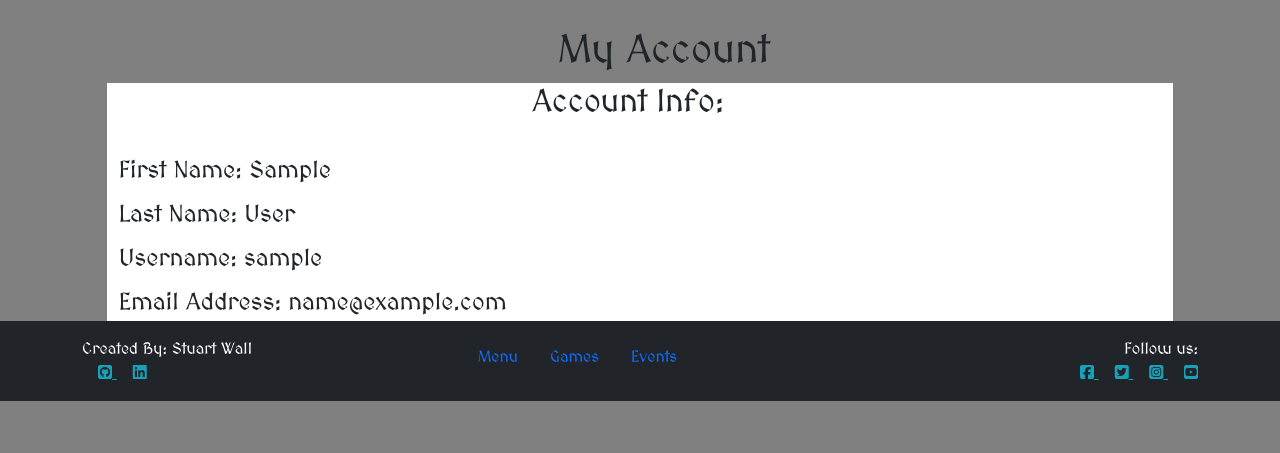
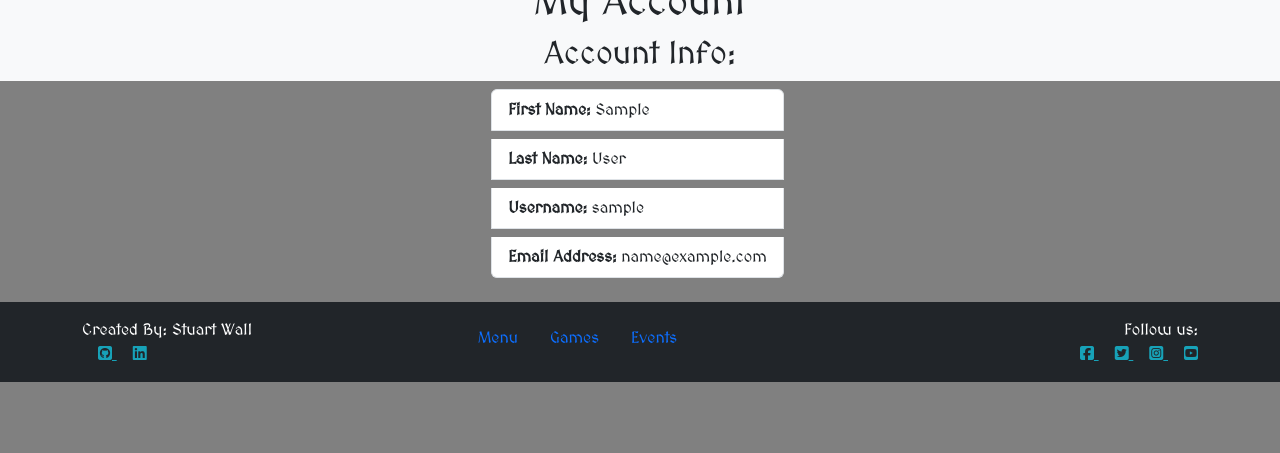
Before and after one commit to Clinelly/CI_PP4_Dragons_Flagon, a Django app: page /booking/user-panel/ in a window 1280 px wide. Shown: the part 347-800 px from the top of the page. Run offline with Django 3.2, Linux system fonts and the light colour scheme; the visitor is signed in with stand-in values (Sample User, id 1); data that the repository does not hold is empty; some libraries are stand-ins or nearby versions.

Commit message:
Change layout of userPanel.html

```diff
--- a/templates/index.html
+++ b/templates/index.html
@@ -53,7 +53,6 @@
                     </div>
                 </div>
                 {% if forloop.counter|divisibleby:6 %}
-                <form method="POST" action="{% url 'comment_update' post.id comment.id %}"></form>
             </div>
             <div class="row">
                 {% endif %}
--- a/templates/userPanel.html
+++ b/templates/userPanel.html
@@ -7,30 +7,33 @@
 
 
 {% if user.is_authenticated %}
-<h1 class=" ms-5 mt-5 text-center">My Account</h1>
-
-<div class="container-fluid col-10 bg-body">
-    <div class="container-fluid row bg-body">
-        <h2 class="text-center">Account Info:</h2>
-        <ul class="list-group fs-4 mt-3">
-                <li class="list-group mt-2">First Name: {{ user.first_name }}</li>
-                <li class="list-group mt-2">Last Name: {{ user.last_name }}</li>
-                <li class="list-group mt-2">Username: {{ user.username }}</li>
-                <li class="list-group mt-2">Email Address: {{ user.email }}</li>
-        </ul>
+<div class="row container-fluid d-flex align-items-center text-center bg-light mx-auto">
+    <h1>My Account</h1>
+</div>
+    <div class="row container-fluid d-flex align-items-center text-center mx-auto bg-light">
+        <h2>Account Info:</h2>
     </div>
-</div>
+        <div class="container-fluid d-flex align-items-center">
+            <ul class="list-group mx-auto justify-content-center">
+                <li class="list-group-item mt-2"><strong>First Name:</strong> {{ user.first_name }}</li>
+                <li class="list-group-item mt-2"><strong>Last Name:</strong> {{ user.last_name }}</li>
+                <li class="list-group-item mt-2"><strong>Username:</strong> {{ user.username }}</li>
+                <li class="list-group-item mt-2"><strong>Email Address:</strong> {{ user.email }}</li>
+            </ul>
+    </div>
+<br>
 
 <!--Appointment Loop-->
 {% if bookings.count > 0 %}
-<div class="mt-5 ">
-    <h1 class=" ms-5">My Bookings:</h1>
-    <div class="shadow p-4 mb-3 bg-body bg-body rounded text-black  m-5">
+<div class="row container-fluid d-flex align-items-center text-center bg-light mx-auto">
+    <h2>My Bookings:</h1>
+</div>
+    <div class="container-fluid d-flex align-items-center shadow bg-body rounded text-black">
         {% for booking in bookings %}
-        <div class="list-group fs-4 border p-3 mb-3">
-            <p class="list-group mt-2">Day: {{ booking.day }}</p>
-            <p class="list-group mt-2">Time: {{ booking.time }}</p>
-            <p class="list-group mt-2">Service: {{ booking.service }}</p>
+        <ul class="list-group mx-auto justify-content-center">
+            <li class="list-group-item mt-2"><strong>Day:</strong> {{ booking.day }}</li>
+            <li class="list-group-item mt-2"><strong>Time:</strong> {{ booking.time }}</li>
+            <li class="list-group-item mt-2"><strong>Service:</strong> {{ booking.service }}</li>
             <div class="mt-3 mb-2">
                 <a class="btn btn-primary rounded-3 p-2" href="{% url 'booking:user-update' booking.id %}">Edit Booking</a>
                 <a class="btn btn-primary rounded-3 p-2" href="{% url 'booking:delete-booking' booking.id %}">Delete Booking</a>
@@ -38,7 +41,6 @@
         </div>
         {% endfor %}
     </div>
-</div>
 {% endif %}
 
 {% else %}
```
